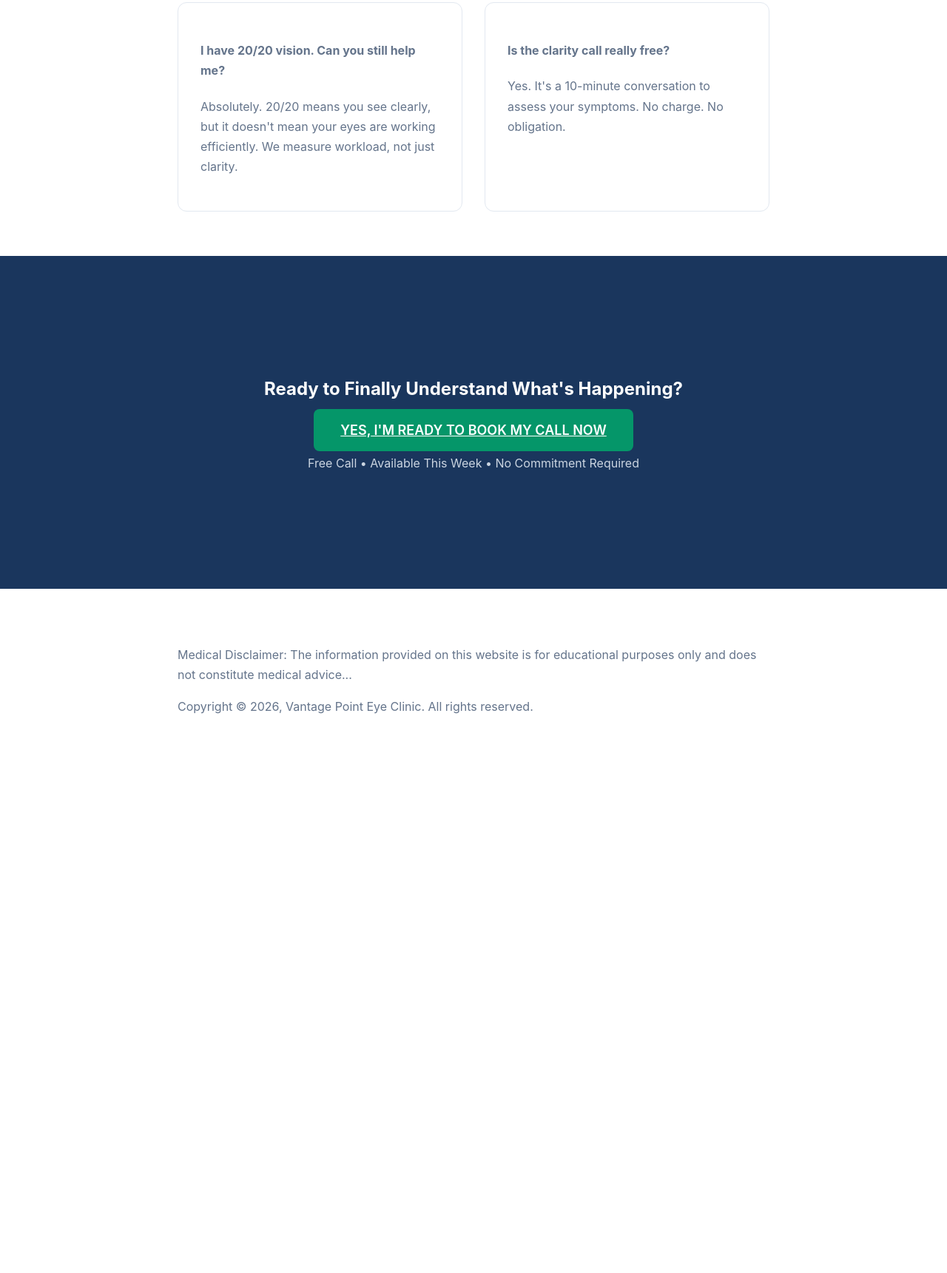
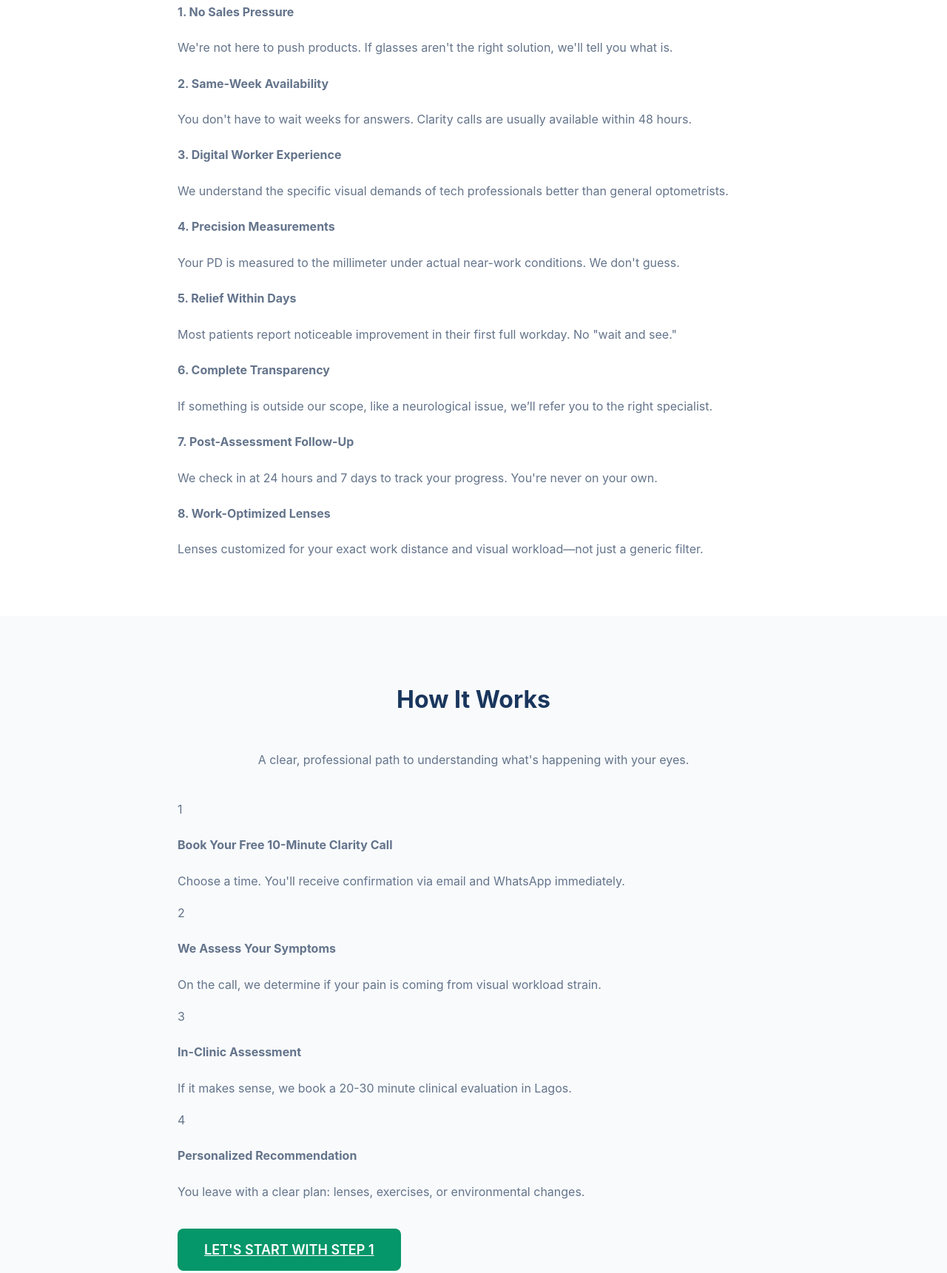
Before and after one commit to JedTheNerd/vantagepoint, a plain HTML site: page thanks.html in a window 1280 px wide. Shown: the part 4216-5937 px from the top of the page at 74% size. Before the commit the page ends 5261 px from the top, so only its background shows below. Drawn offline with Linux system fonts and the light colour scheme.

Commit message:
Update thanks.html

```diff
--- a/thanks.html
+++ b/thanks.html
@@ -119,6 +119,85 @@
             </table>
         </div>
     </section>
+<section class="reasons container">
+    <h2 class="section-title">8 Reasons to Choose Vantage Point</h2>
+    <div class="reasons-grid">
+        <div class="reason-card">
+            <h4>1. No Sales Pressure</h4>
+            <p>We're not here to push products. If glasses aren't the right solution, we'll tell you what is.</p>
+        </div>
+        <div class="reason-card">
+            <h4>2. Same-Week Availability</h4>
+            <p>You don't have to wait weeks for answers. Clarity calls are usually available within 48 hours.</p>
+        </div>
+        <div class="reason-card">
+            <h4>3. Digital Worker Experience</h4>
+            <p>We understand the specific visual demands of tech professionals better than general optometrists.</p>
+        </div>
+        <div class="reason-card">
+            <h4>4. Precision Measurements</h4>
+            <p>Your PD is measured to the millimeter under actual near-work conditions. We don't guess.</p>
+        </div>
+        <div class="reason-card">
+            <h4>5. Relief Within Days</h4>
+            <p>Most patients report noticeable improvement in their first full workday. No "wait and see."</p>
+        </div>
+        <div class="reason-card">
+            <h4>6. Complete Transparency</h4>
+            <p>If something is outside our scope, like a neurological issue, we’ll refer you to the right specialist.</p>
+        </div>
+        <div class="reason-card">
+            <h4>7. Post-Assessment Follow-Up</h4>
+            <p>We check in at 24 hours and 7 days to track your progress. You're never on your own.</p>
+        </div>
+        <div class="reason-card">
+            <h4>8. Work-Optimized Lenses</h4>
+            <p>Lenses customized for your exact work distance and visual workload—not just a generic filter.</p>
+        </div>
+    </div>
+</section>
+
+<section class="process bg-light">
+    <div class="container">
+        <h2 class="section-title">How It Works</h2>
+        <p class="text-center" style="margin-bottom: 40px;">A clear, professional path to understanding what's happening with your eyes.</p>
+
+        <div class="process-steps">
+            <div class="step">
+                <div class="step-number">1</div>
+                <div class="step-content">
+                    <h4>Book Your Free 10-Minute Clarity Call</h4>
+                    <p>Choose a time. You'll receive confirmation via email and WhatsApp immediately.</p>
+                </div>
+            </div>
+            <div class="step">
+                <div class="step-number">2</div>
+                <div class="step-content">
+                    <h4>We Assess Your Symptoms</h4>
+                    <p>On the call, we determine if your pain is coming from visual workload strain.</p>
+                </div>
+            </div>
+            <div class="step">
+                <div class="step-number">3</div>
+                <div class="step-content">
+                    <h4>In-Clinic Assessment</h4>
+                    <p>If it makes sense, we book a 20-30 minute clinical evaluation in Lagos.</p>
+                </div>
+            </div>
+            <div class="step">
+                <div class="step-number">4</div>
+                <div class="step-content">
+                    <h4>Personalized Recommendation</h4>
+                    <p>You leave with a clear plan: lenses, exercises, or environmental changes.</p>
+                </div>
+            </div>
+        </div>
+
+        <div class="cta-center" style="margin-top: 50px;">
+            <a href="YOUR_BOOKING_LINK" class="btn-primary">LET'S START WITH STEP 1</a>
+        </div>
+    </div>
+</section>
 
     <section class="faq container">
         <h2 class="section-title">Common Questions</h2>
```
